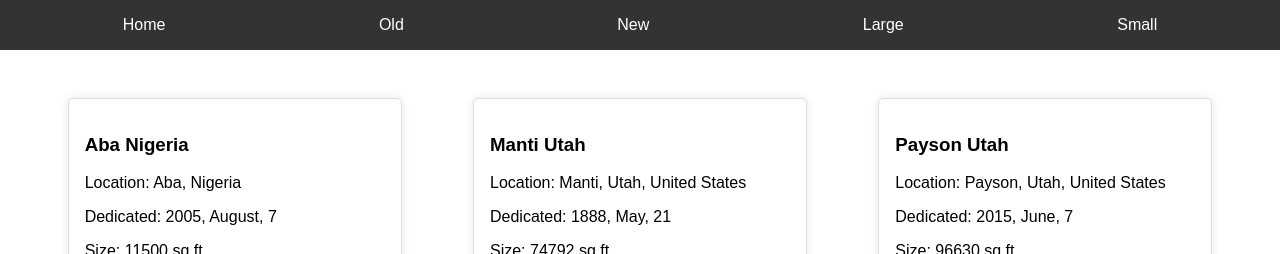
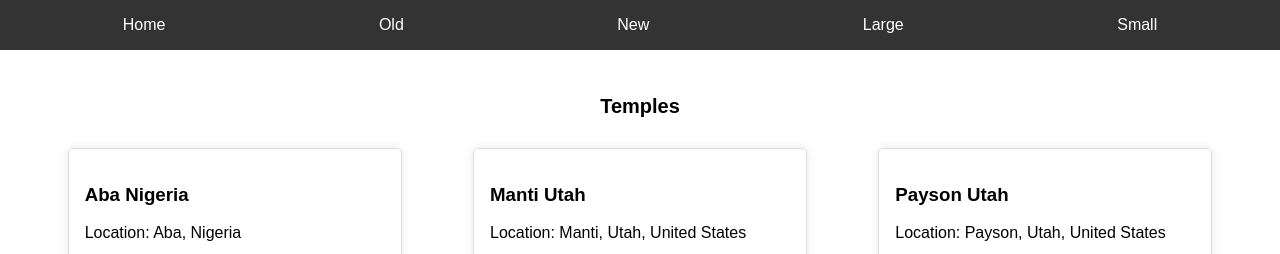
Before and after one commit to Olamstix/wdd131, a plain HTML site: page filtered-temples.html in a window 1280 px wide. Shown: the top 254 px of the page. Drawn offline with Linux system fonts and the light colour scheme.

Commit message:
added element to html file

```diff
--- a/filtered-temples.html
+++ b/filtered-temples.html
@@ -25,6 +25,7 @@
             </nav>
         </header>
         <main>
+            <h1>Temples</h1>
             <div id="temple-container"></div>
         </main>
         <footer>
--- a/styles/filtered-temples.css
+++ b/styles/filtered-temples.css
@@ -36,6 +36,11 @@ main {
     padding: 2rem;
 }
 
+h1 {
+    font-size: 20px;
+    text-align: center;
+}
+
 #temple-container {
     display: flex;
     flex-wrap: wrap;
```
